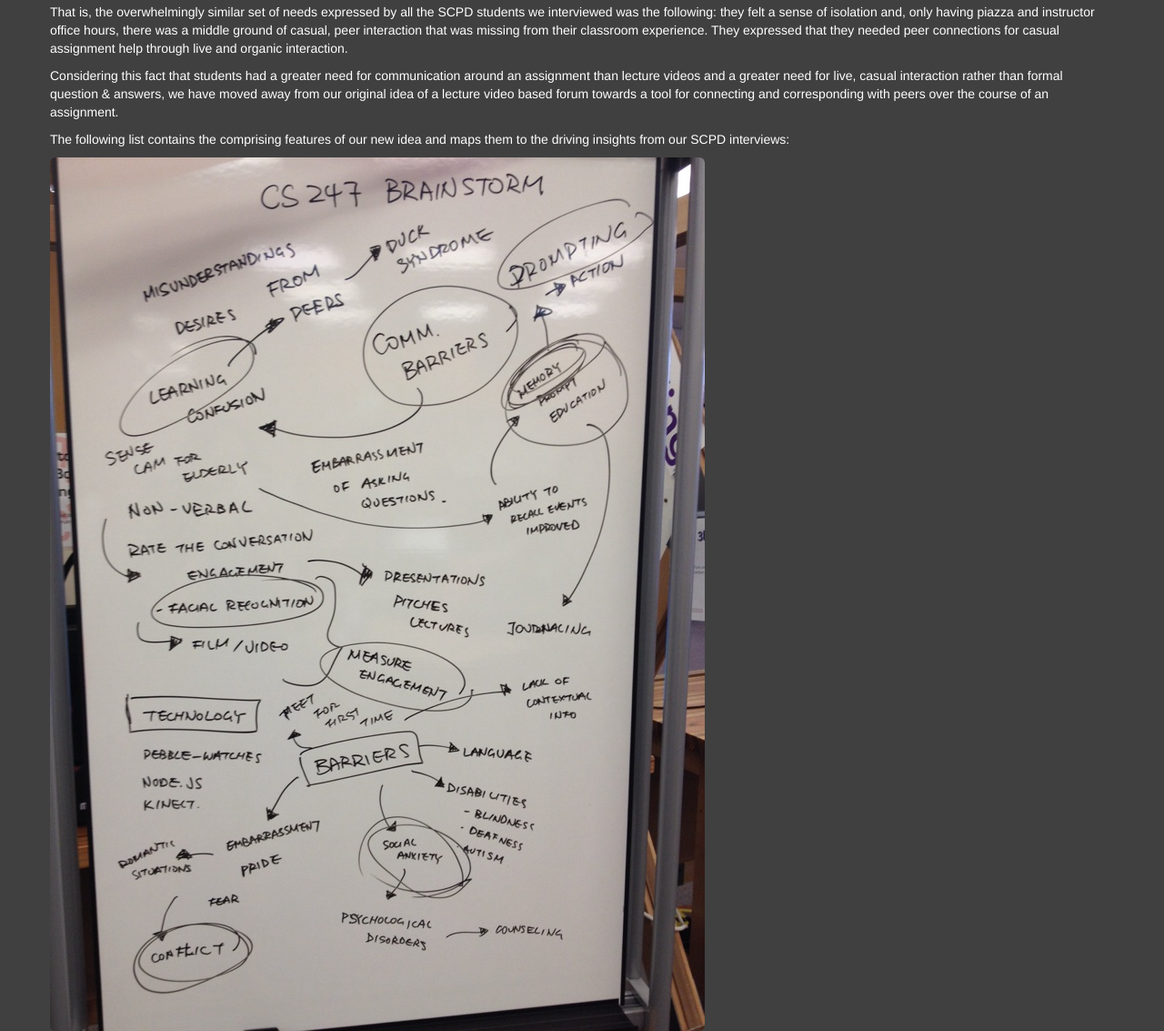
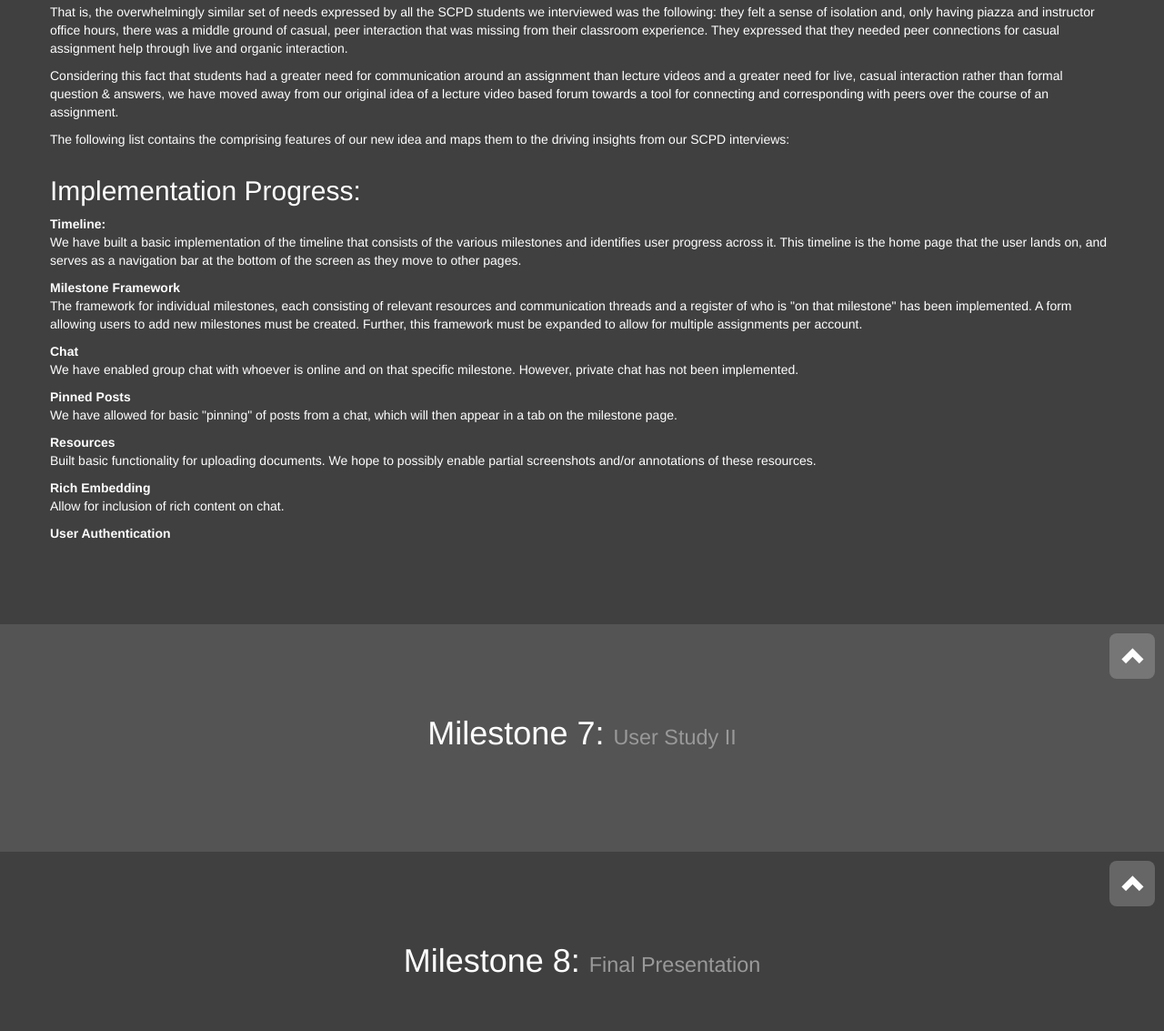
Before and after one commit to drock07/duzuro, a website: page index.html in a window 1280 px wide. Shown: the part 10086-11219 px from the top of the page at 91% size. Drawn offline with Linux system fonts and the light colour scheme.

Commit message:
Update index.html

```diff
--- a/index.html
+++ b/index.html
@@ -369,7 +369,6 @@
 				<p>The following list contains the comprising features of our new idea and maps them to the driving insights from our SCPD interviews: </p>
 			</div>
 			<div class="row text-left">
-				<img src="img/brainstorm-0.jpg" class="img-responsive img-rounded">
 			</div>
 			<div class="row text-left">
 				<h2>Implementation Progress:</h2>
```
